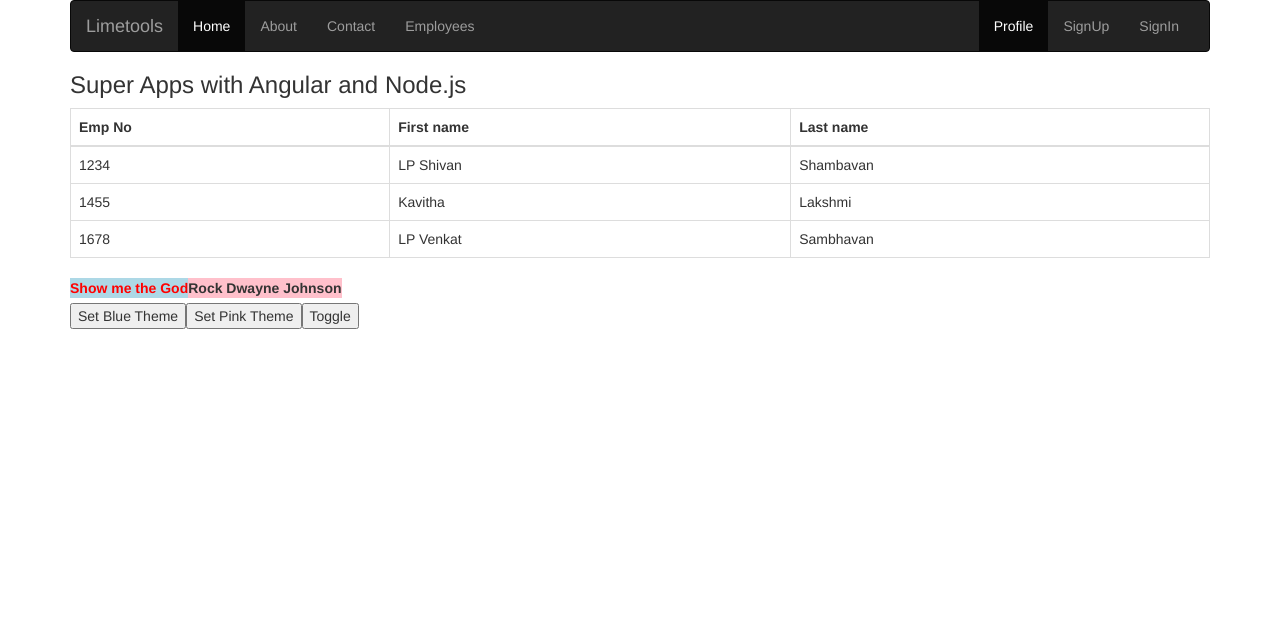
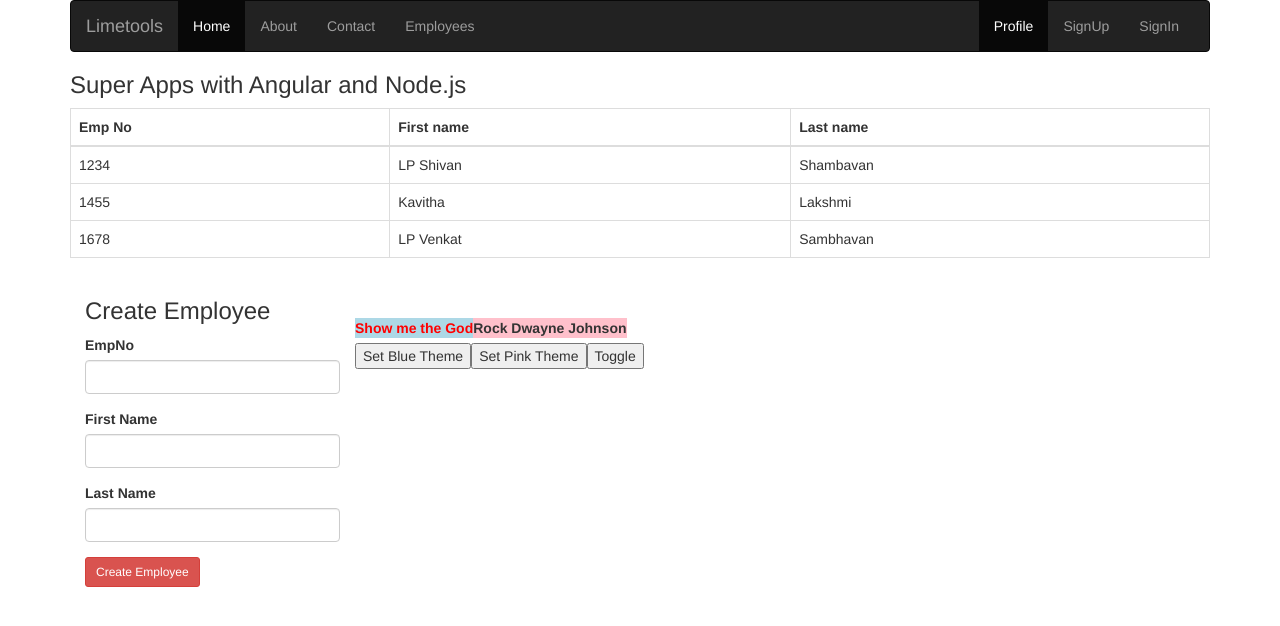
Before and after one commit to lps-162/ust-global-angular, an Angular app in the folder morning/: page / in a window 1280 px wide. Shown: the top 626 px of the page. Built offline with nearby package versions, Linux system fonts and the light colour scheme.

Commit message:
Custom Event Binding

```diff
--- a/morning/src/app/app.component.html
+++ b/morning/src/app/app.component.html
@@ -30,6 +30,18 @@
     </tbody>
 </table>
 
+
+<div class="col-md-3">
+    <create-employee (employeeCreated)="onEmployeeCreated($event)"></create-employee>
+</div>
+
+<div class="col-md-3">
+    <employee-details [employee]="selectedEmployee">
+    </employee-details>
+</div>
+
+<br><br>
+
 <label [ngClass]="themeObject">
     Show me the God
 </label>
@@ -40,6 +52,5 @@
 <input type="submit" (click)="setBlueTheme()" value="Set Blue Theme" />
 <input type="submit" (click)="setPinkTheme()" value="Set Pink Theme" />
 <input type="submit" value="Toggle" (click)="toggleTheme()">
+
 <!--<employee-details [employee]="employeeFromAppComponent">-->
-<employee-details [employee]="selectedEmployee">
-</employee-details>
--- a/morning/src/app/app.component.ts
+++ b/morning/src/app/app.component.ts
@@ -54,4 +54,9 @@ export class AppComponent {
       this.themeObject.pinkTheme = false;
     }
   }
+
+  onEmployeeCreated(eventInfo) {
+    console.log(eventInfo);
+    this.gridData.push(eventInfo);
+  }
 }
--- a/morning/src/app/employees/create/create.component.html
+++ b/morning/src/app/employees/create/create.component.html
@@ -1,3 +1,27 @@
-<p>
-  create works!
-</p>
+<h3>
+  Create Employee
+</h3>
+
+<form>
+  <div class="form-group">
+    <label for="">EmpNo</label>
+    <input type="text" class="form-control"
+        name="emp_no" [(ngModel)]="newEmployee.emp_no" />
+  </div>
+
+  <div class="form-group">
+    <label for="">First Name</label>
+    <input type="text" class="form-control"
+      name="first_name" [(ngModel)]="newEmployee.first_name" />
+  </div>
+
+  <div class="form-group">
+    <label for="">Last Name</label>
+    <input type="text" class="form-control"
+       name="last_name" [(ngModel)]="newEmployee.last_name" />
+  </div>
+
+  <input type="submit" value="Create Employee"
+      class="btn btn-sm btn-danger"
+      (click)="createEmployee()">
+</form>
--- a/morning/src/app/employees/create/create.component.ts
+++ b/morning/src/app/employees/create/create.component.ts
@@ -1,4 +1,6 @@
-import { Component, OnInit } from '@angular/core';
+import { Component, OnInit,
+         EventEmitter, Output } from '@angular/core';
+import { Employee } from "app/shared/models/employee";
 
 @Component({
   selector: 'create-employee',
@@ -11,5 +13,11 @@ export class CreateEmployeeComponent implements OnInit {
 
   ngOnInit() {
   }
+  newEmployee: Employee = new Employee();
 
+  @Output() employeeCreated = new EventEmitter();
+
+  createEmployee() {
+    this.employeeCreated.emit(this.newEmployee);
+  }
 }
```
Also changed, not shown: morning/src/index.html (line endings or trailing spaces).
